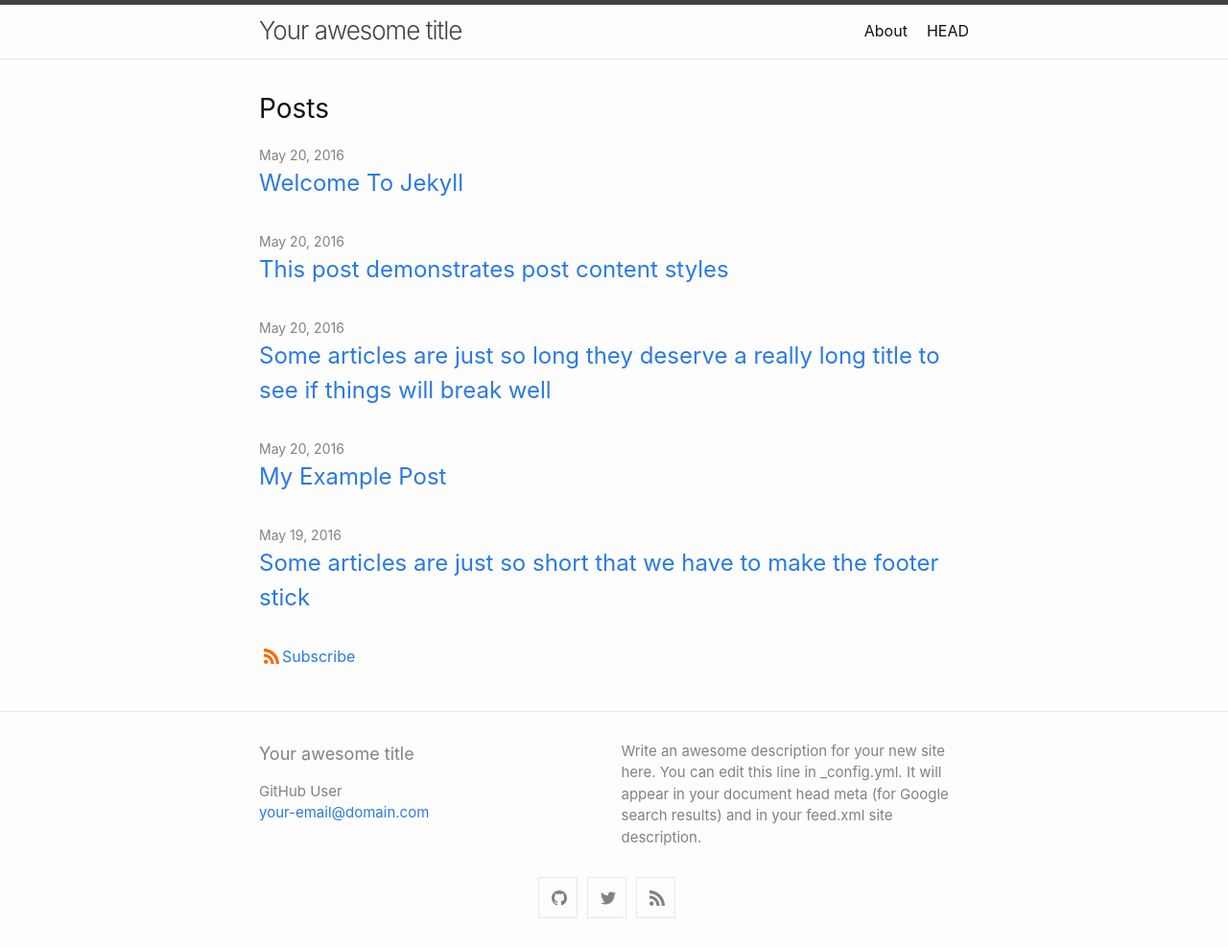
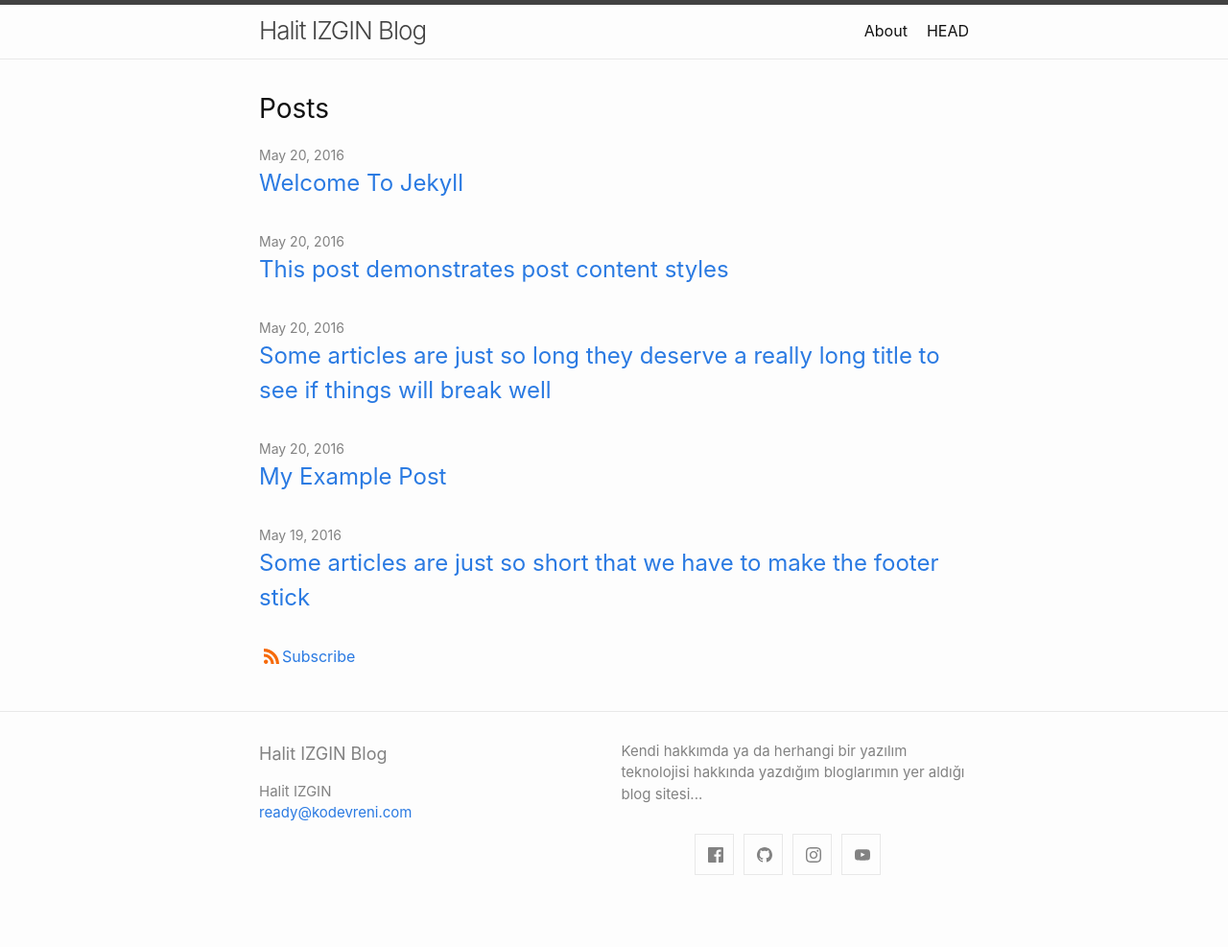
Before and after one commit to halitizgin/halitizgin.github.io, a Jekyll site: the page built from index.md, in a window 1280 px wide. Shown: the whole page at 96% size. Built offline with Jekyll 4.4.1, drawn with Linux system fonts in a browser that asks for light colours; after the commit the page ends 942 px from its top, so only the background shows below that.

Commit message:
Update _config.yml

```diff
--- a/_config.yml
+++ b/_config.yml
@@ -1,10 +1,8 @@
-title: Your awesome title
-author: GitHub User
-email: your-email@domain.com
-description: > # this means to ignore newlines until "show_exerpts:"
-  Write an awesome description for your new site here. You can edit this
-  line in _config.yml. It will appear in your document head meta (for
-  Google search results) and in your feed.xml site description.
+title: Halit IZGIN Blog
+author: Halit IZGIN
+email: ready@kodevreni.com
+description:
+  Kendi hakkımda ya da herhangi bir yazılım teknolojisi hakkında yazdığım bloglarımın yer aldığı blog sitesi...
 
 show_excerpts: false # set to true to show excerpts on the homepage
 
@@ -15,9 +13,11 @@ minima:
 
   # generate social links in footer
   social_links:
-    twitter: jekyllrb
-    github:  jekyll
-    rss: rss
+    facebook: halitizgin
+    instagram: halitizgin
+    github:  halitizgin
+    youtube: sanaldosya
+    youtube_channel_name: Kod Evreni
     # dribbble: jekyll
     # facebook: jekyll
     # flickr:   jekyll
```
